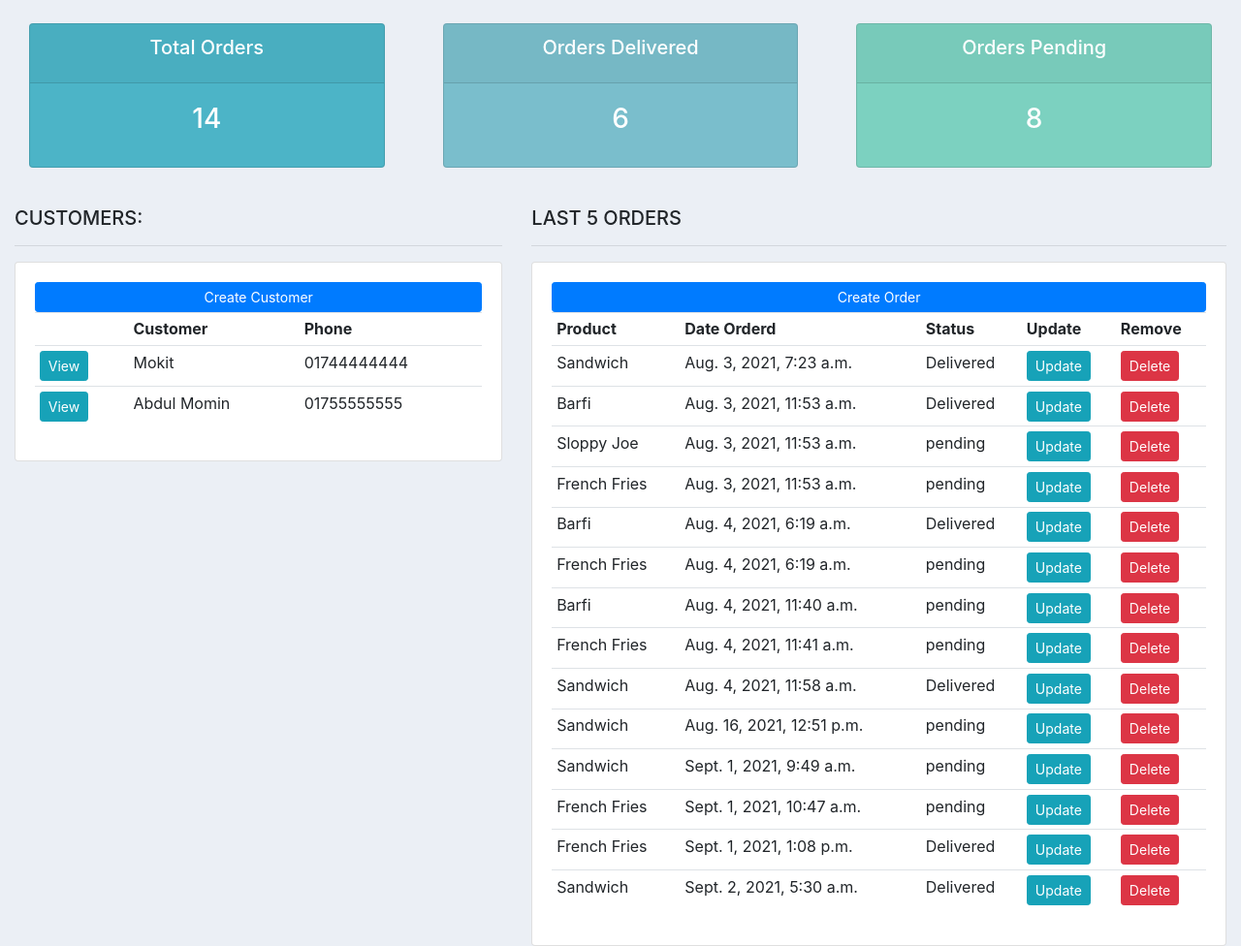
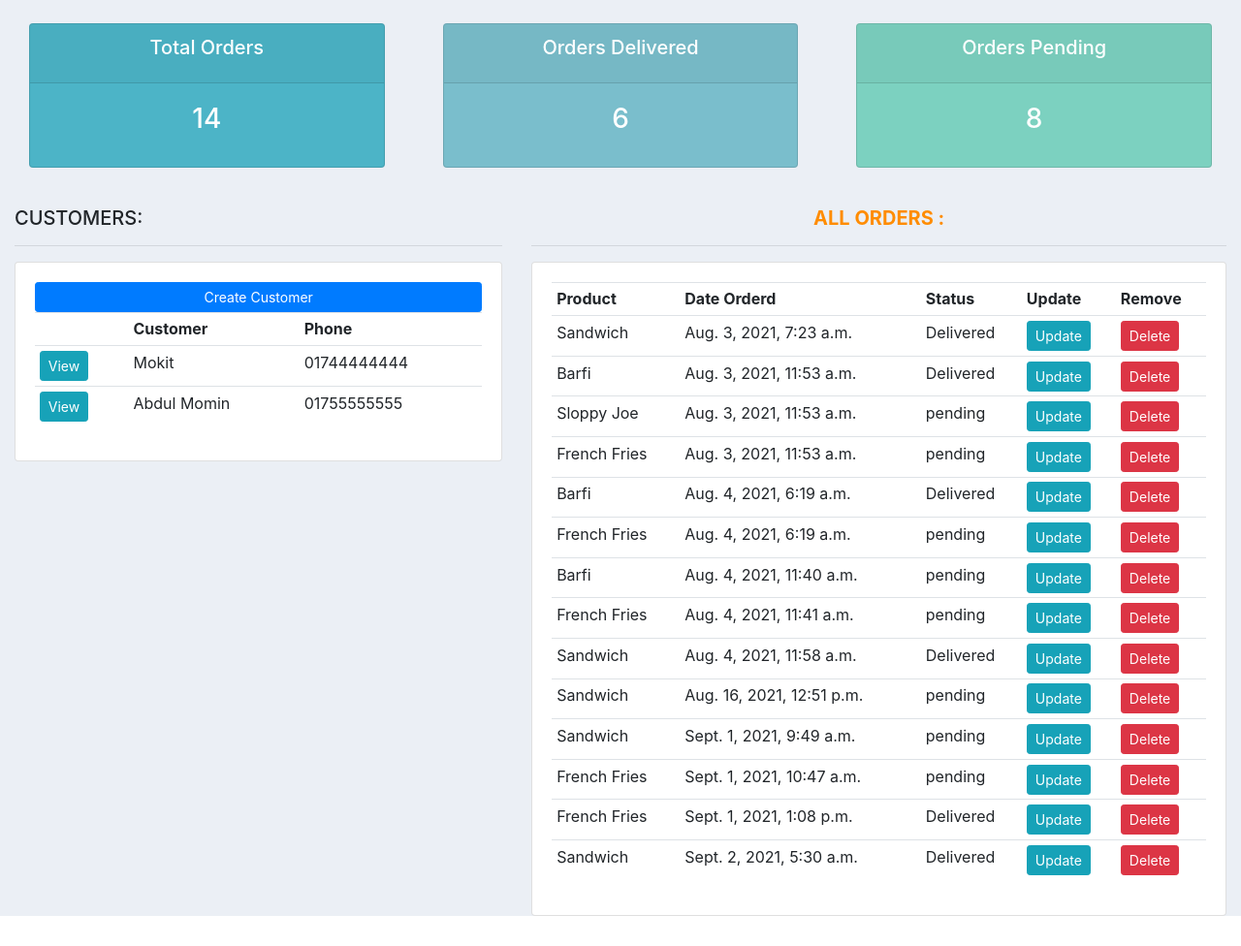
Before and after one commit to RafsanRifat/Customer-Management-System, a Django app: page / in a window 1280 px wide. Shown: the part 59-1035 px from the top of the page at 97% size. After the commit the page ends 1004 px from the top, so only its background shows below. Run offline with Django 3.2, Linux system fonts and the light colour scheme; data comes from the database, SQL or seed files in the repository; some libraries are stand-ins or nearby versions.

Commit message:
btn removed

```diff
--- a/accounts/templates/accounts/dashboard.html
+++ b/accounts/templates/accounts/dashboard.html
@@ -29,10 +29,9 @@
 		</div>
 	</div>
 	<div class="col-md-7">
-		<h5>LAST 5 ORDERS</h5>
+		<h5 class="text-center" style="color: darkorange; font-weight: bold">ALL ORDERS : </h5>
 		<hr>
 		<div class="card card-body">
-			<a class="btn btn-primary  btn-sm btn-block" href="{% url 'createOrder' %}">Create Order</a>
 			<table class="table table-sm">
 				<tr>
 					<th>Product</th>
```
